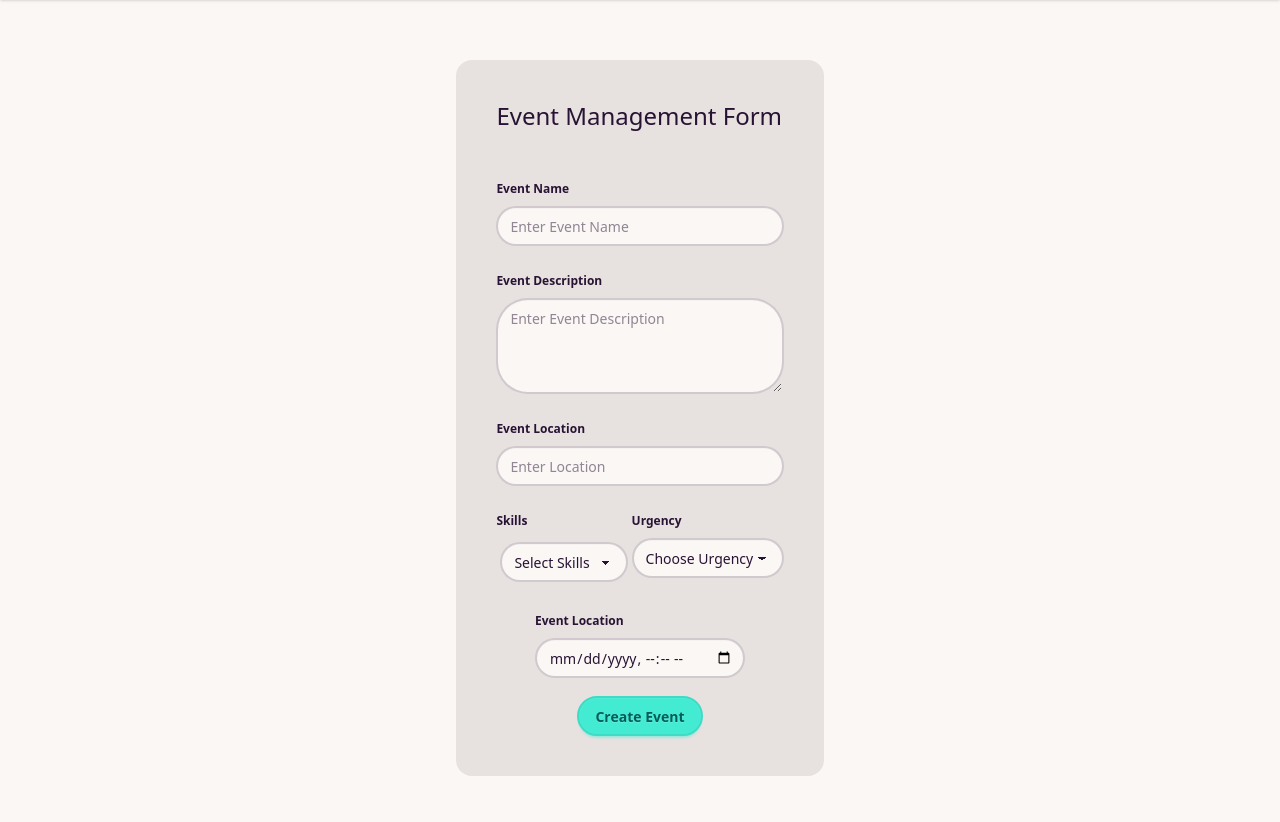
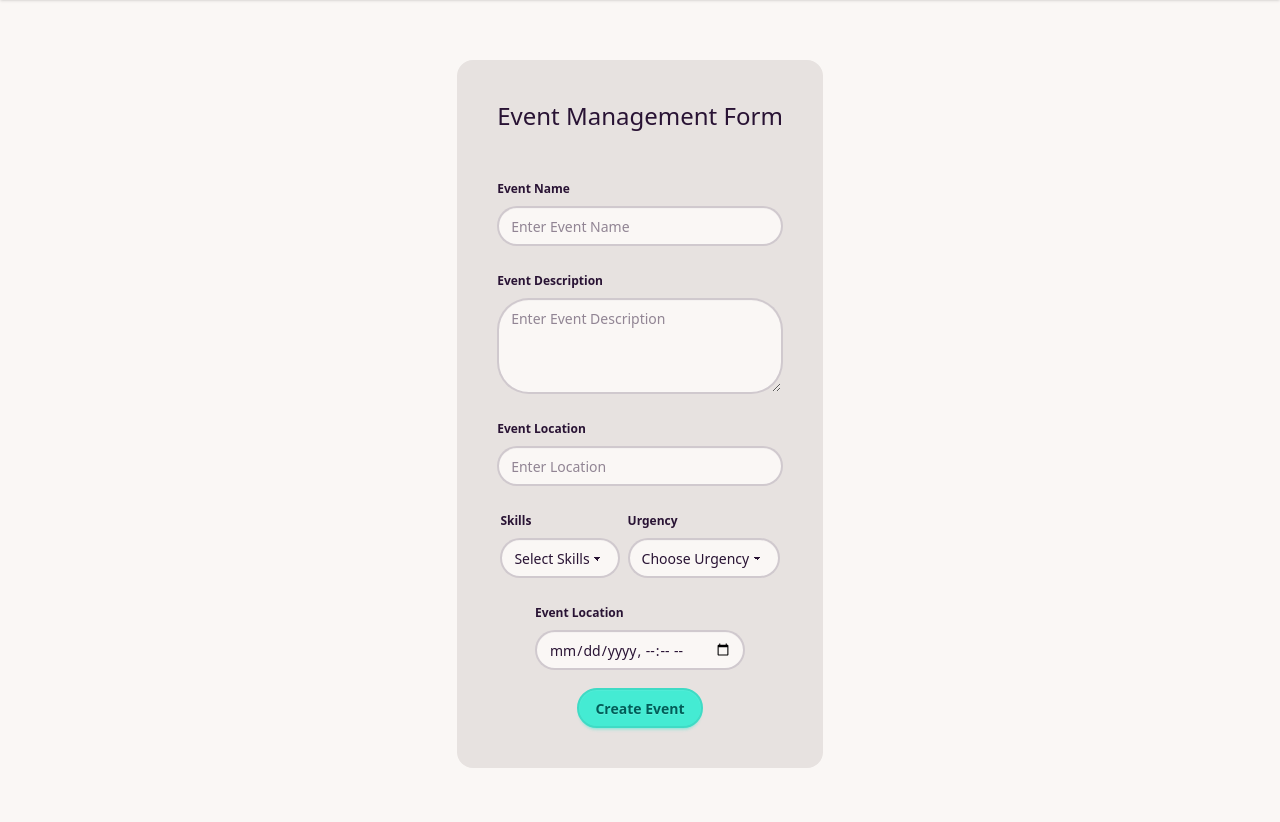
Before and after one commit to alesss-b/kindred-causes, a Django app: page /event_management/ in a window 1280 px wide. Shown: the part 72-894 px from the top of the page. Run offline with Django 5.2, Linux system fonts and the light colour scheme; style sheets or scripts are compiled from the project's sources.

Commit message:
Fixed margin issue

```diff
--- a/kindred_causes/main/templates/event_management.html
+++ b/kindred_causes/main/templates/event_management.html
@@ -26,7 +26,7 @@
     <fieldset class="fieldset">
         <legend class="fieldset-legend">Skills</legend>
         <details class="dropdown">
-            <summary class="select m-1">Select Skills</summary>
+            <summary class="select">Select Skills</summary>
             <ul class="menu dropdown-content bg-base-100 rounded-box z-1 w-52 p-2 shadow-sm">
                 <li>
                     <label class="fieldset-label">
```
